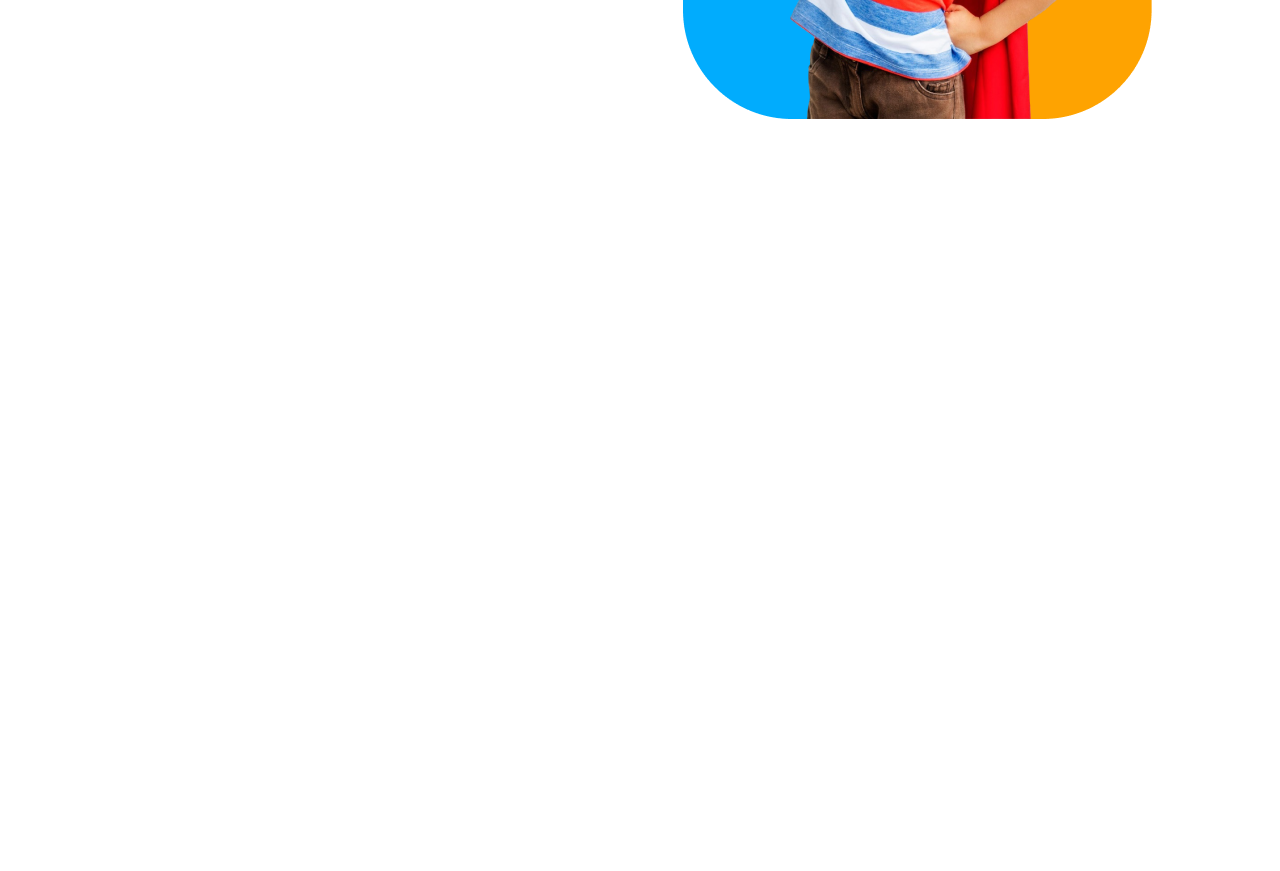
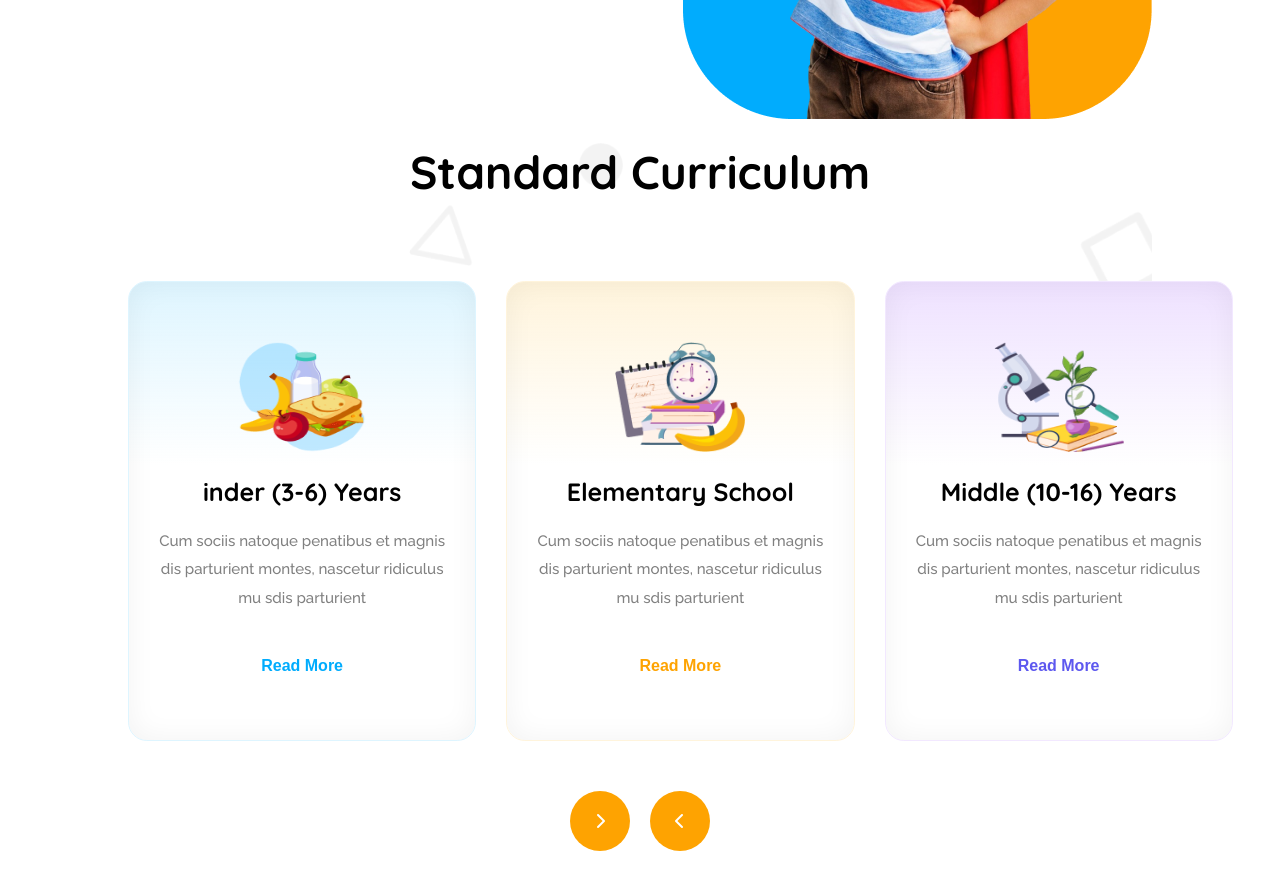
Before and after one commit to devrakibxyz/kids-school, a plain HTML site: page index.html in a window 1280 px wide. Shown: the part 542-1413 px from the top of the page. Before the commit the page ends 800 px from the top, so only its background shows below. Drawn offline with Linux system fonts and the light colour scheme.

Commit message:
Standard Curriculum done

```diff
--- a/index.html
+++ b/index.html
@@ -12,13 +12,20 @@
       href="https://fonts.googleapis.com/css2?family=Quicksand:wght@300..700&display=swap"
       rel="stylesheet"
     />
-    <!-- font-awesome-link -->
+    <!-- fonts-link -->
     <link
       rel="stylesheet"
       href="https://cdnjs.cloudflare.com/ajax/libs/font-awesome/6.7.2/css/all.min.css"
       integrity="sha512-Evv84Mr4kqVGRNSgIGL/F/aIDqQb7xQ2vcrdIwxfjThSH8CSR7PBEakCr51Ck+w+/U6swU2Im1vVX0SVk9ABhg=="
       crossorigin="anonymous"
       referrerpolicy="no-referrer"
+    />
+
+    <link rel="preconnect" href="https://fonts.googleapis.com" />
+    <link rel="preconnect" href="https://fonts.gstatic.com" crossorigin />
+    <link
+      href="https://fonts.googleapis.com/css2?family=Raleway:ital,wght@0,100..900;1,100..900&display=swap"
+      rel="stylesheet"
     />
 
     <!-- css-link -->
@@ -67,7 +74,50 @@
         </div>
       </div>
     </header>
-    <main></main>
+
+    <main>
+      <section class="Curriculum width">
+        <h2 class="section-title">Standard Curriculum</h2>
+        <div class="curriculum-cards">
+          <div class="card card-1">
+            <img src="./assets/kinder.png" alt="" />
+            <h2>inder (3-6) Years</h2>
+            <p class="section-sub-title">
+              Cum sociis natoque penatibus et magnis dis parturient montes,
+              nascetur ridiculus mu sdis parturient
+            </p>
+            <a href=""><button class="Curriculum-btn">Read More</button></a>
+          </div>
+          <div class="card card-2">
+            <img src="./assets/elementary.png" alt="" />
+            <h2>Elementary School</h2>
+            <p class="section-sub-title">
+              Cum sociis natoque penatibus et magnis dis parturient montes,
+              nascetur ridiculus mu sdis parturient
+            </p>
+            <a href=""><button class="Curriculum-btn">Read More</button></a>
+          </div>
+          <div class="card card-3">
+            <img src="./assets/middle.png" alt="" />
+            <h2>Middle (10-16) Years</h2>
+            <p class="section-sub-title">
+              Cum sociis natoque penatibus et magnis dis parturient montes,
+              nascetur ridiculus mu sdis parturient
+            </p>
+
+            <a href=""><button class="Curriculum-btn">Read More</button></a>
+          </div>
+        </div>
+        <span class="slide-buttons">
+          <a href=""
+            ><i id="slide-btn-1" class="slide fa-solid fa-chevron-right"></i></i
+          ></a>
+          <a href=""
+            ><i id="slide-btn-2" class="slide fa-solid fa-chevron-left"></i
+          ></a>
+        </span>
+      </section>
+    </main>
     <footer></footer>
   </body>
 </html>
--- a/style.css
+++ b/style.css
@@ -16,9 +16,18 @@ body {
 }
 /* shared styles */
 
-.title-text {
+.section-title {
   font-size: 46px;
   color: var(--black);
+  text-align: center;
+}
+.section-sub-title {
+  color: rgb(128, 128, 128);
+  font-family: Raleway;
+  font-size: 15.09px;
+  font-weight: 500;
+  line-height: 28.3px;
+  text-align: center;
 }
 
 .btn {
@@ -115,6 +124,108 @@ body {
   color: var(--sky);
 }
 
+/* main-section-style */
+
+main .Curriculum {
+  background-image: url(./assets/bg.png);
+  background-repeat: no-repeat;
+  background-size: cover;
+}
+.curriculum-cards {
+  display: flex;
+  justify-content: space-between;
+  gap: 30px;
+  text-align: center;
+  margin-top: 80px;
+}
+.card {
+  border-radius: 18.86px;
+  padding: 60px 30px;
+  box-shadow: inset 0px 0px 28.3px 0.94px rgba(0, 0, 0, 0.05);
+}
+.card img {
+  width: 130px;
+  height: 110px;
+}
+.card h2 {
+  font-size: 25px;
+  margin-top: 20px;
+}
+.card p {
+  padding-top: 20px;
+  width: 286.26px;
+}
+.Curriculum-btn {
+  font-size: 16px;
+  border: none;
+  font-weight: 700;
+  line-height: 28.3px;
+  margin-top: 40px;
+}
+.card-1 {
+  background: linear-gradient(
+      180deg,
+      rgb(222, 245, 255),
+      rgba(255, 255, 255, 0) 40%
+    ),
+    rgb(255, 255, 255);
+  border: 0.94px solid rgb(222, 245, 255);
+}
+.card-2 {
+  border: 0.94px solid rgb(255, 244, 220);
+  border-radius: 18.86px;
+  box-shadow: inset 0px 0px 28.3px 0.94px rgba(0, 0, 0, 0.05);
+  background: linear-gradient(
+      180deg,
+      rgb(255, 244, 220),
+      rgba(255, 255, 255, 0) 40%
+    ),
+    rgb(255, 255, 255);
+}
+.card-3 {
+  border: 0.94px solid rgb(242, 232, 255);
+  border-radius: 18.86px;
+  box-shadow: inset 0px 0px 28.3px 0.94px rgba(0, 0, 0, 0.05);
+  background: linear-gradient(
+      180deg,
+      rgb(238, 225, 255),
+      rgba(255, 255, 255, 0) 40%
+    ),
+    rgb(255, 255, 255);
+}
+.card-1 .Curriculum-btn {
+  color: var(--sky);
+  background-color: transparent;
+}
+.card-2 .Curriculum-btn {
+  color: var(--orange);
+  background-color: transparent;
+}
+.card-3 .Curriculum-btn {
+  color: var(--blu);
+  background-color: transparent;
+}
+.slide-buttons {
+  display: flex;
+  justify-content: center;
+  gap: 20px;
+  margin-top: 50px;
+}
+
+.slide {
+  width: 60px;
+  height: 60px;
+  text-align: center;
+  line-height: 60px;
+  background-color: var(--orange);
+  border-radius: 50%;
+  color: #fff;
+}
+
+/* .Curriculum {
+  border-top: 5px dashed red;
+} */
+
 /* responsive */
 @media screen and (max-width: 576px) {
   .menu-button,
@@ -149,4 +260,21 @@ body {
   #banner-btn {
     font-size: 16px;
   }
+  .curriculum-cards {
+    flex-direction: column;
+  }
+  .card p {
+    width: 100%;
+  }
+  .Curriculum h2 {
+    margin-top: 50px;
+    width: 100%;
+    font-size: 36px;
+  }
+  .curriculum-cards {
+    margin-top: 50px;
+  }
+  .slide-buttons {
+    display: none;
+  }
 }
```
